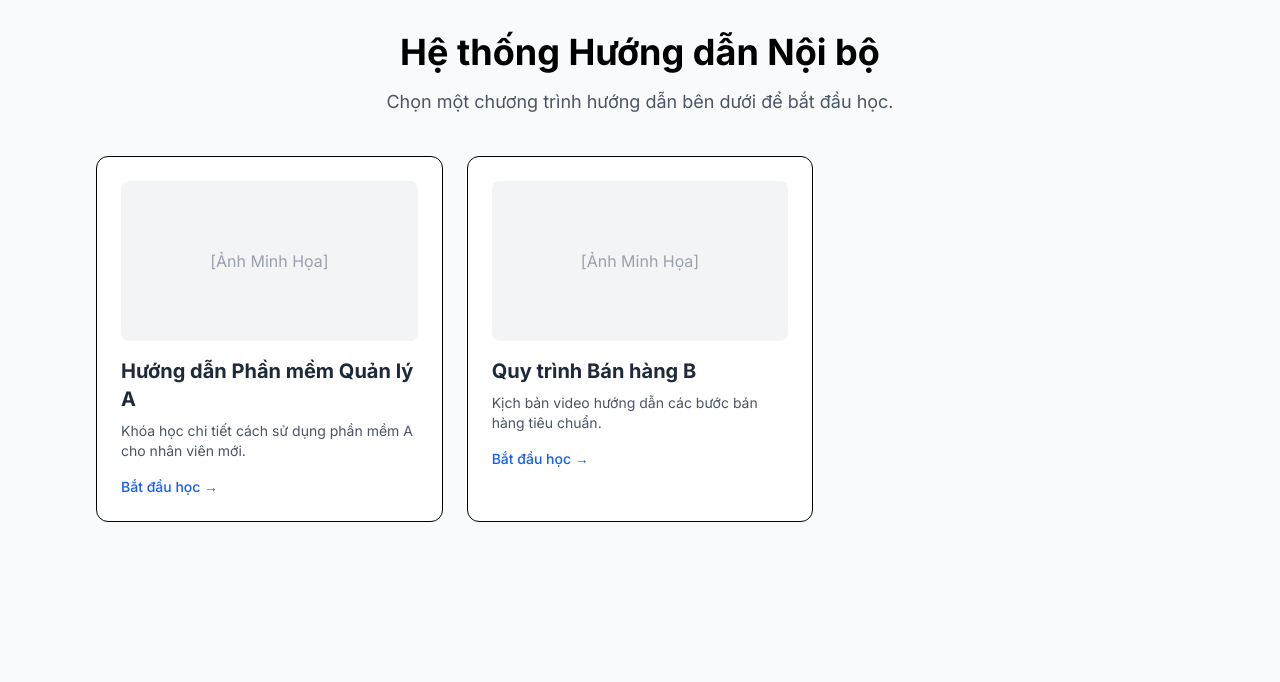
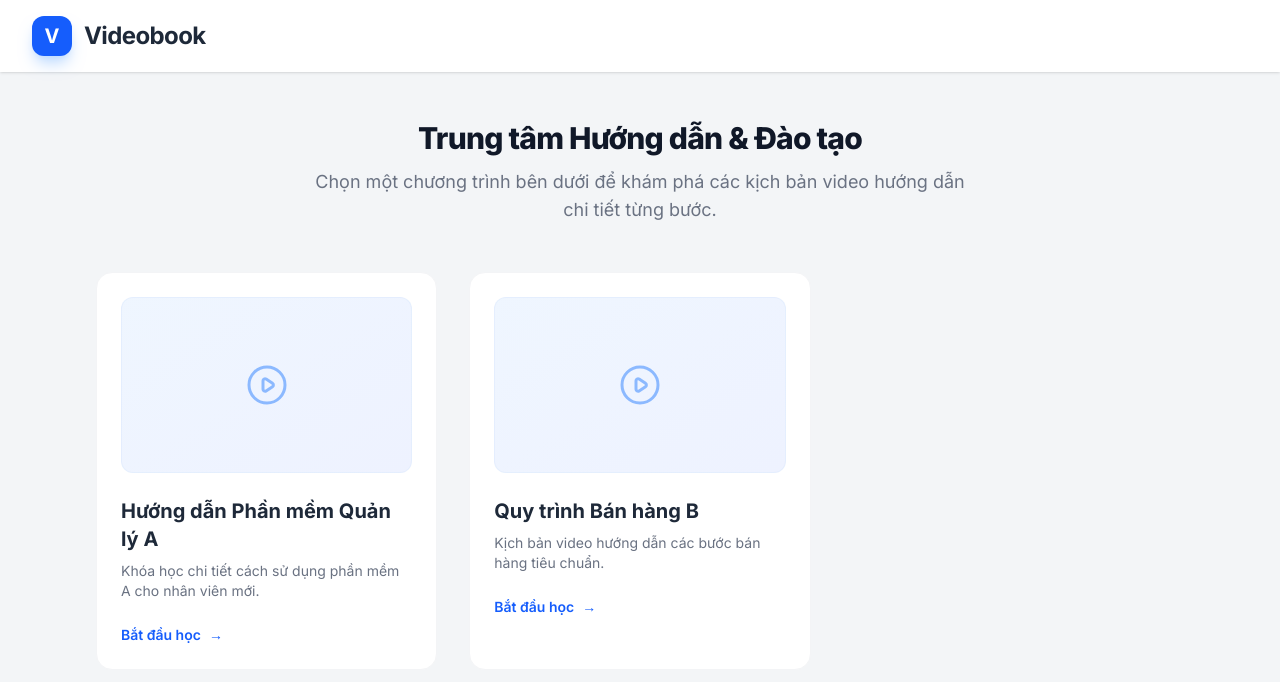
Before and after one commit to hanmn1k99/tutorials, a Next.js app: page / in a window 1280 px wide. Shown: the top 682 px of the page. Built offline with nearby package versions, Linux system fonts and the light colour scheme.

Commit message:
UI: Modernize homepage

```diff
--- a/src/app/page.tsx
+++ b/src/app/page.tsx
@@ -3,30 +3,46 @@ import content from '../data/content.json';
 
 export default function Home() {
   return (
-    <div className="max-w-6xl mx-auto p-8">
-      <div className="mb-10 text-center">
-        <h1 className="text-4xl font-bold mb-4">Hệ thống Hướng dẫn Nội bộ</h1>
-        <p className="text-gray-600 text-lg">Chọn một chương trình hướng dẫn bên dưới để bắt đầu học.</p>
+    <div className="min-h-screen bg-[#F3F5F7]">
+      <header className="bg-white shadow-sm sticky top-0 z-10 px-8 py-4 flex items-center justify-between">
+        <div className="flex items-center gap-3">
+          <div className="w-10 h-10 bg-blue-600 rounded-xl flex items-center justify-center text-white font-bold text-xl shadow-blue-200 shadow-lg">
+            V
+          </div>
+          <h1 className="text-2xl font-bold text-gray-800 tracking-tight">Videobook</h1>
+        </div>
+      </header>
+
+      <div className="max-w-6xl mx-auto p-8 pt-12">
+        <div className="mb-12 text-center">
+          <h2 className="text-3xl font-extrabold text-gray-900 tracking-tight mb-3">Trung tâm Hướng dẫn & Đào tạo</h2>
+          <p className="text-gray-500 text-lg max-w-2xl mx-auto">Chọn một chương trình bên dưới để khám phá các kịch bản video hướng dẫn chi tiết từng bước.</p>
         </div>
 
-      <div className="grid grid-cols-1 md:grid-cols-2 lg:grid-cols-3 gap-6">
+        <div className="grid grid-cols-1 md:grid-cols-2 lg:grid-cols-3 gap-8">
           {content.courses.map((course) => (
             <Link
               href={`/course/${course.id}`}
               key={course.id}
-            className="block border rounded-xl p-6 hover:shadow-lg transition-shadow bg-white hover:border-blue-500"
+              className="group block bg-white rounded-2xl p-6 border border-gray-100 hover:border-blue-100 hover:shadow-xl hover:shadow-blue-900/5 transition-all duration-300 transform hover:-translate-y-1"
             >
-            <div className="h-40 bg-gray-100 rounded-lg mb-4 flex items-center justify-center text-gray-400">
-              [Ảnh Minh Họa]
+              <div className="h-44 rounded-xl mb-6 flex items-center justify-center text-blue-500 bg-gradient-to-br from-blue-50 to-indigo-50 border border-blue-100/50">
+                <svg className="w-12 h-12 opacity-50 group-hover:scale-110 transition-transform duration-300" fill="none" viewBox="0 0 24 24" stroke="currentColor">
+                  <path strokeLinecap="round" strokeLinejoin="round" strokeWidth={1.5} d="M14.752 11.168l-3.197-2.132A1 1 0 0010 9.87v4.263a1 1 0 001.555.832l3.197-2.132a1 1 0 000-1.664z" />
+                  <path strokeLinecap="round" strokeLinejoin="round" strokeWidth={1.5} d="M21 12a9 9 0 11-18 0 9 9 0 0118 0z" />
+                </svg>
               </div>
-            <h2 className="text-xl font-bold mb-2 text-gray-800">{course.title}</h2>
-            <p className="text-gray-600 text-sm">{course.description}</p>
-            <div className="mt-4 text-blue-600 font-medium text-sm">
-              Bắt đầu học →
+              <h2 className="text-xl font-bold mb-2 text-gray-800 group-hover:text-blue-600 transition-colors">{course.title}</h2>
+              <p className="text-gray-500 text-sm line-clamp-2">{course.description}</p>
+
+              <div className="mt-6 flex items-center text-blue-600 font-semibold text-sm">
+                Bắt đầu học
+                <span className="ml-2 group-hover:translate-x-1 transition-transform">→</span>
               </div>
             </Link>
           ))}
         </div>
       </div>
+    </div>
   );
 }
```
Lines whose indentation alone changed are shown as unchanged.
